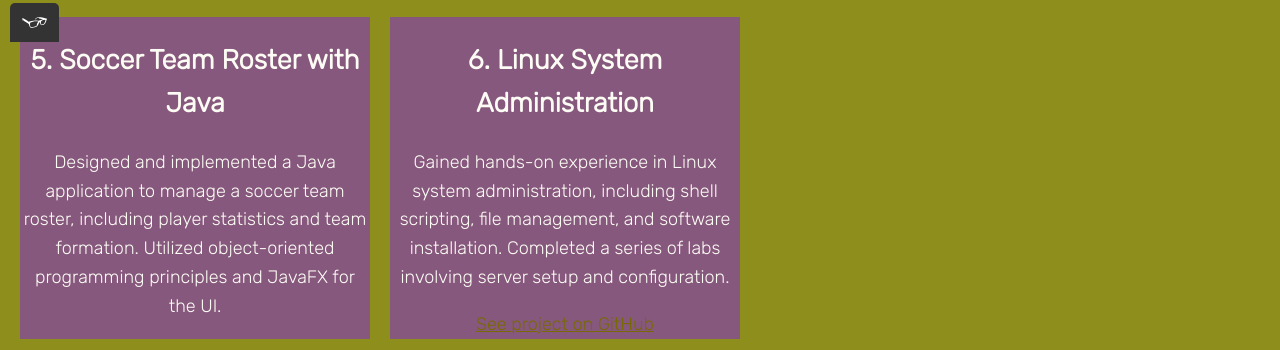
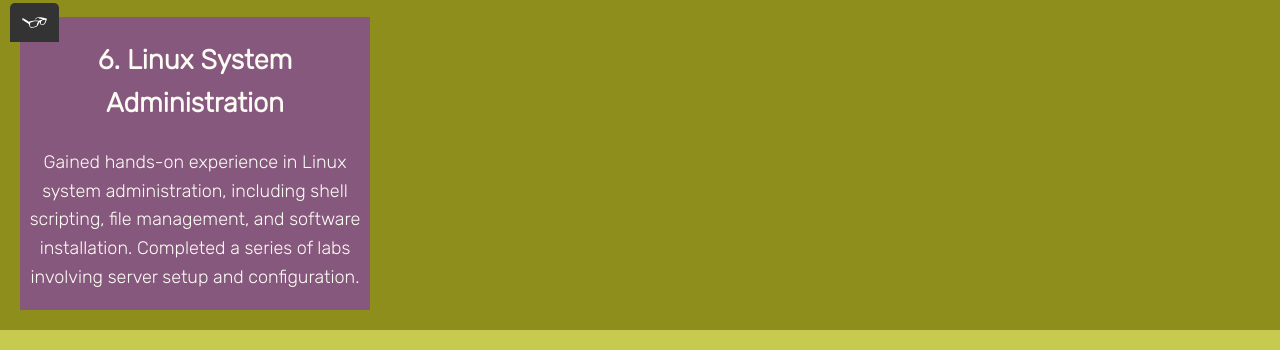
Before and after one commit to liankhek/portfolio-website, a plain HTML site: page work.html in a window 1280 px wide. Shown: the part 758-1108 px from the top of the page. Drawn offline with nearby package versions, Linux system fonts and the light colour scheme.

Commit message:
Update work.html

```diff
--- a/work.html
+++ b/work.html
@@ -91,20 +91,11 @@
                             </article>
 
                             <article class="project__item">
-                                <h2>5. Soccer Team Roster with Java</h2>
-                                <p>
-                                    Designed and implemented a Java application to manage a soccer team roster, including player statistics and team formation.
-                                    Utilized object-oriented programming principles and JavaFX for the UI.
-                                </p>
-                            </article>
-
-                            <article class="project__item">
                                 <h2>6. Linux System Administration</h2>
                                 <p>
                                     Gained hands-on experience in Linux system administration, including shell scripting, file management, and software installation.
                                     Completed a series of labs involving server setup and configuration.
                                 </p>
-                                <a href="#">See project on GitHub</a>
                             </article>
 
                             <article class="project__item">
```
